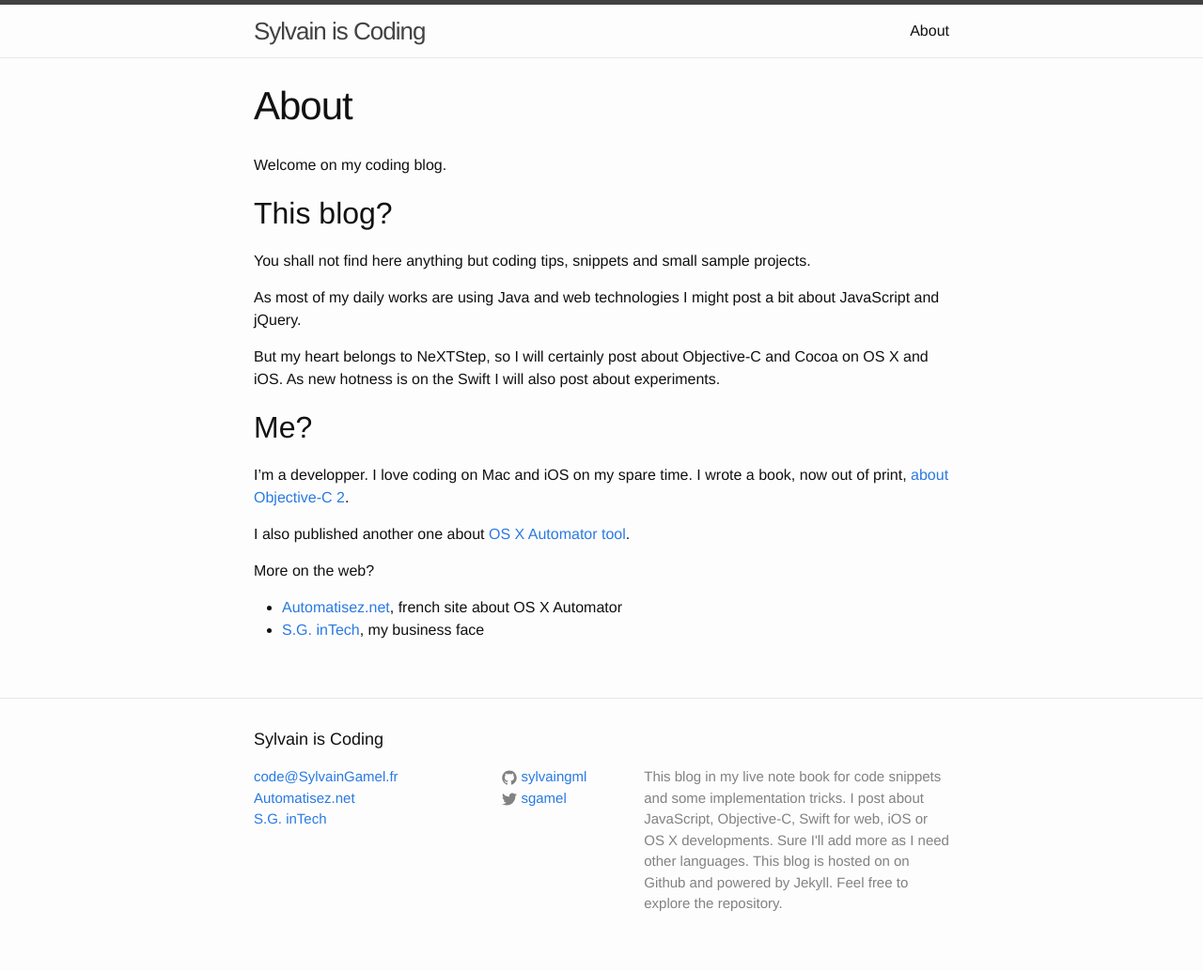
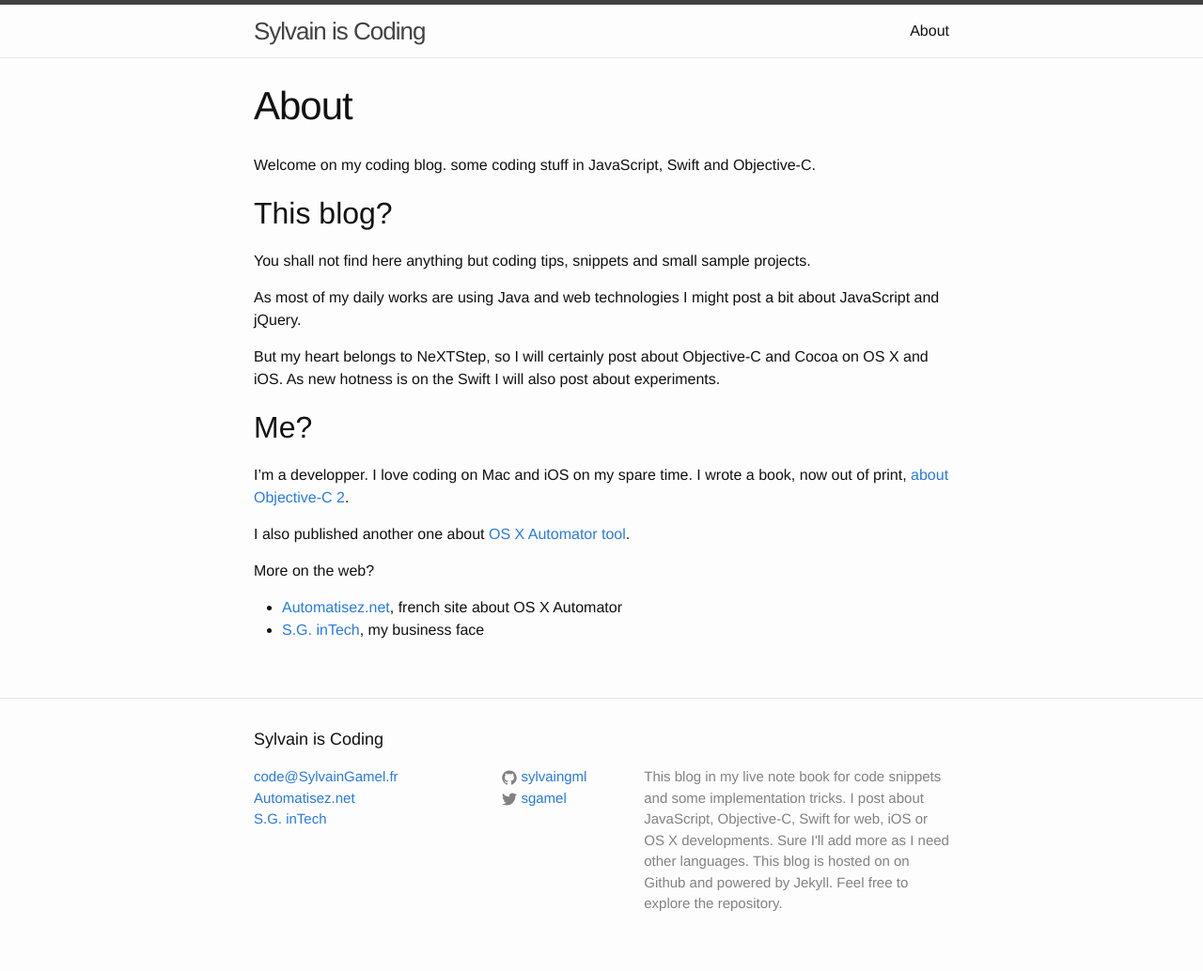
Before and after one commit to sylvaingml/sylvaingml.github.io, a Jekyll site: the page built from about.md, in a window 1280 px wide. Shown: the whole page at 94% size. Built offline with Jekyll 4.4.1, drawn with Linux system fonts in a browser that asks for light colours; some of the changed lines change nothing that is shown.

Commit message:
small update on about

```diff
--- a/about.md
+++ b/about.md
@@ -4,7 +4,7 @@
 permalink: /about/
 ---
 
-Welcome on my coding blog.
+Welcome on my coding blog. some coding stuff in JavaScript, Swift and Objective-C.
 
 ## This blog?
 
@@ -20,11 +20,16 @@
 ## Me?
 
 I'm a developper. I love coding on Mac and iOS on my spare time.
-I wrote a book, now out of print, [about Objective-C 2](http://www.macg.co/2010/12/un-précis-et-concis-consacré-à-objective-c-20-9455).
+I wrote a book, now out of print, [about Objective-C 2][1].
 
-I also published another one about [OS X Automator tool](http://Automatisez.net/).
+I also published another one about [OS X Automator tool][2].
 
 More on the web?
 
-- [Automatisez.net](http://Automatisez.net/), french site about OS X Automator
-- [S.G. inTech](http://SGinTech.fr/), my business face
+- [Automatisez.net][3], french site about OS X Automator
+- [S.G. inTech][4], my business face
+
+[1]:	http://www.macg.co/2010/12/un-pr%C3%A9cis-et-concis-consacr%C3%A9-%C3%A0-objective-c-20-9455
+[2]:	http://Automatisez.net/
+[3]:	http://Automatisez.net/
+[4]:	http://SGinTech.fr/
```
